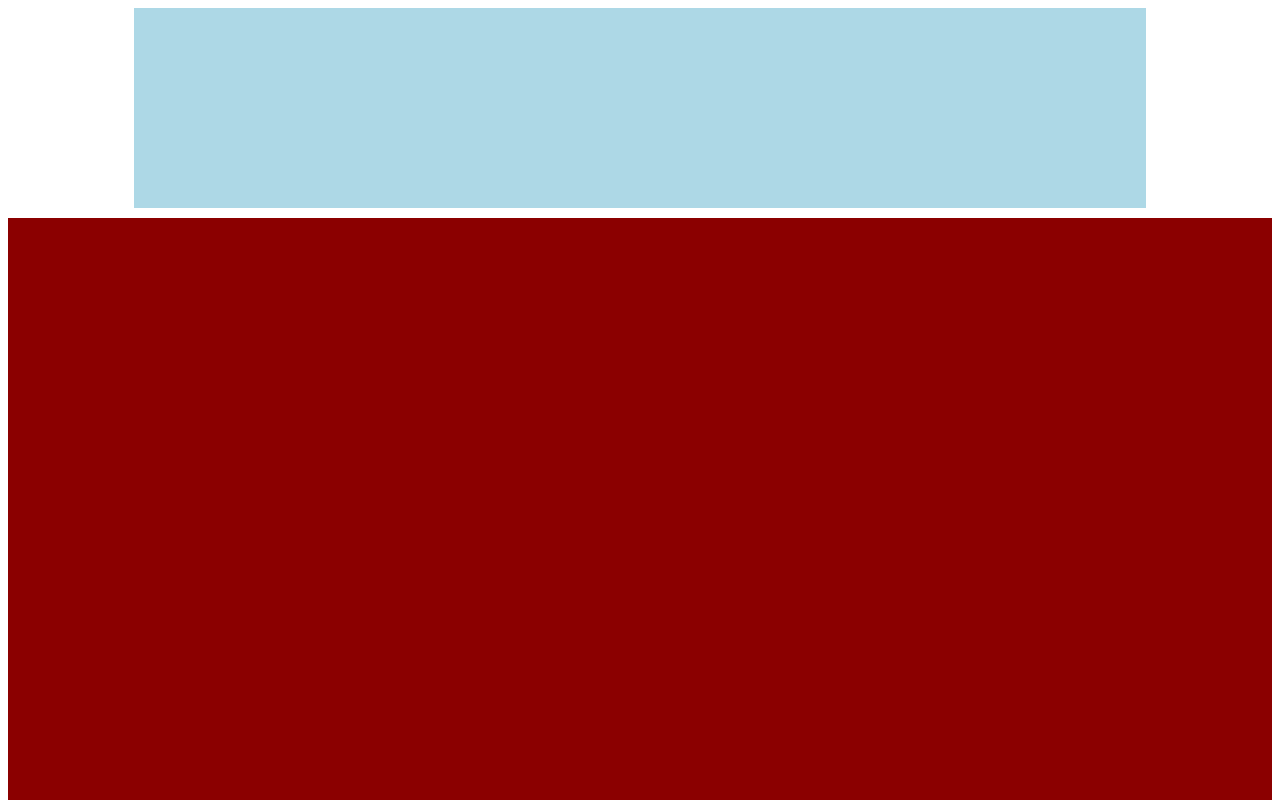
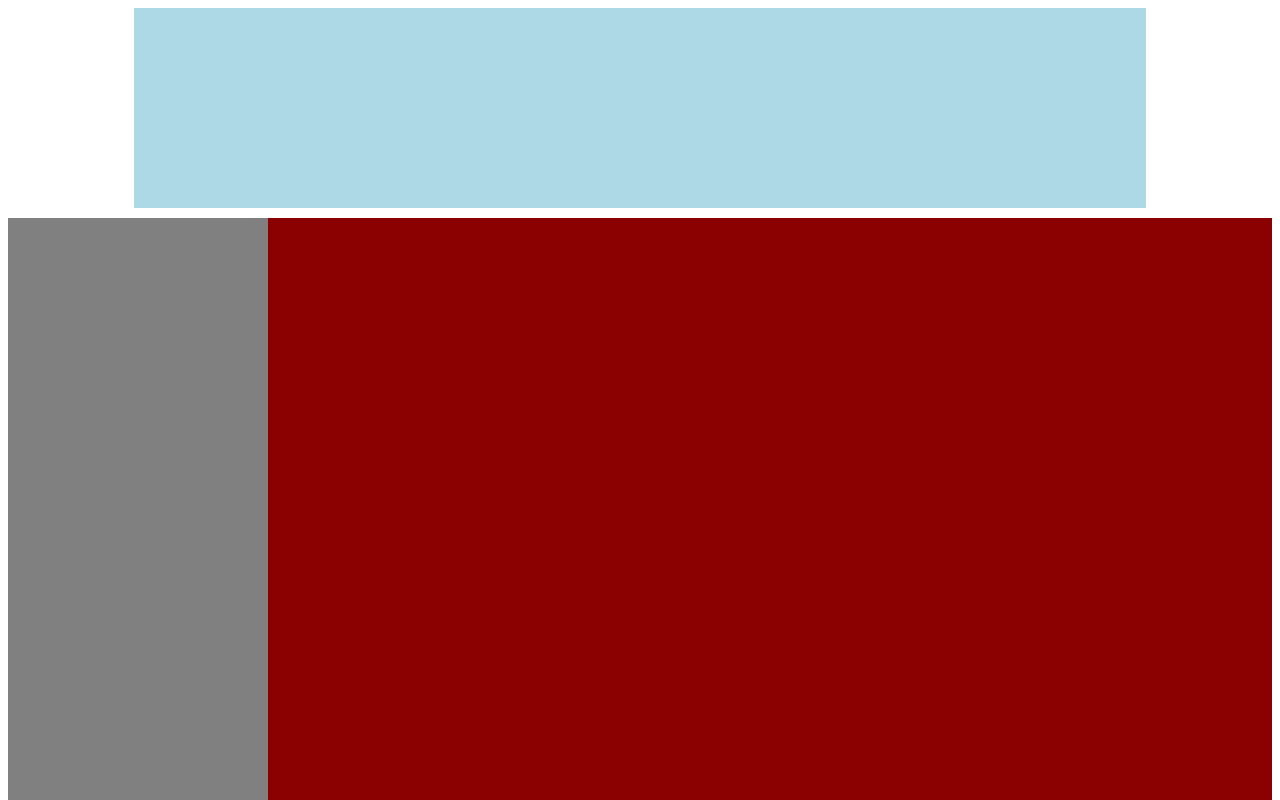
Before and after one commit to area30dover2018/newstemp, a plain HTML site: page index.html in a window 1280 px wide. Shown: the top 800 px of the page. Drawn offline with Linux system fonts and the light colour scheme.

Commit message:
column floats

```diff
--- a/index.html
+++ b/index.html
@@ -11,6 +11,26 @@
 
 <div class="content">
 
+<div class="column">
+</div>
+
+<div class="column">
+</div>
+
+<div class="column">
+</div>
+
+
+
+
+
+
+
+
+
+
+
+
 
 </body>
 </html>
--- a/resources/css/styles.css
+++ b/resources/css/styles.css
@@ -11,3 +11,19 @@ height: 600px;
 width: 100%;
 margin-top: 10px;
 }
+
+.column{
+background-color: grey;
+height: 550px;
+width: 250px;
+padding-left:  10px;
+
+}
+
+.column{
+
+}
+
+.column{
+
+}
```
